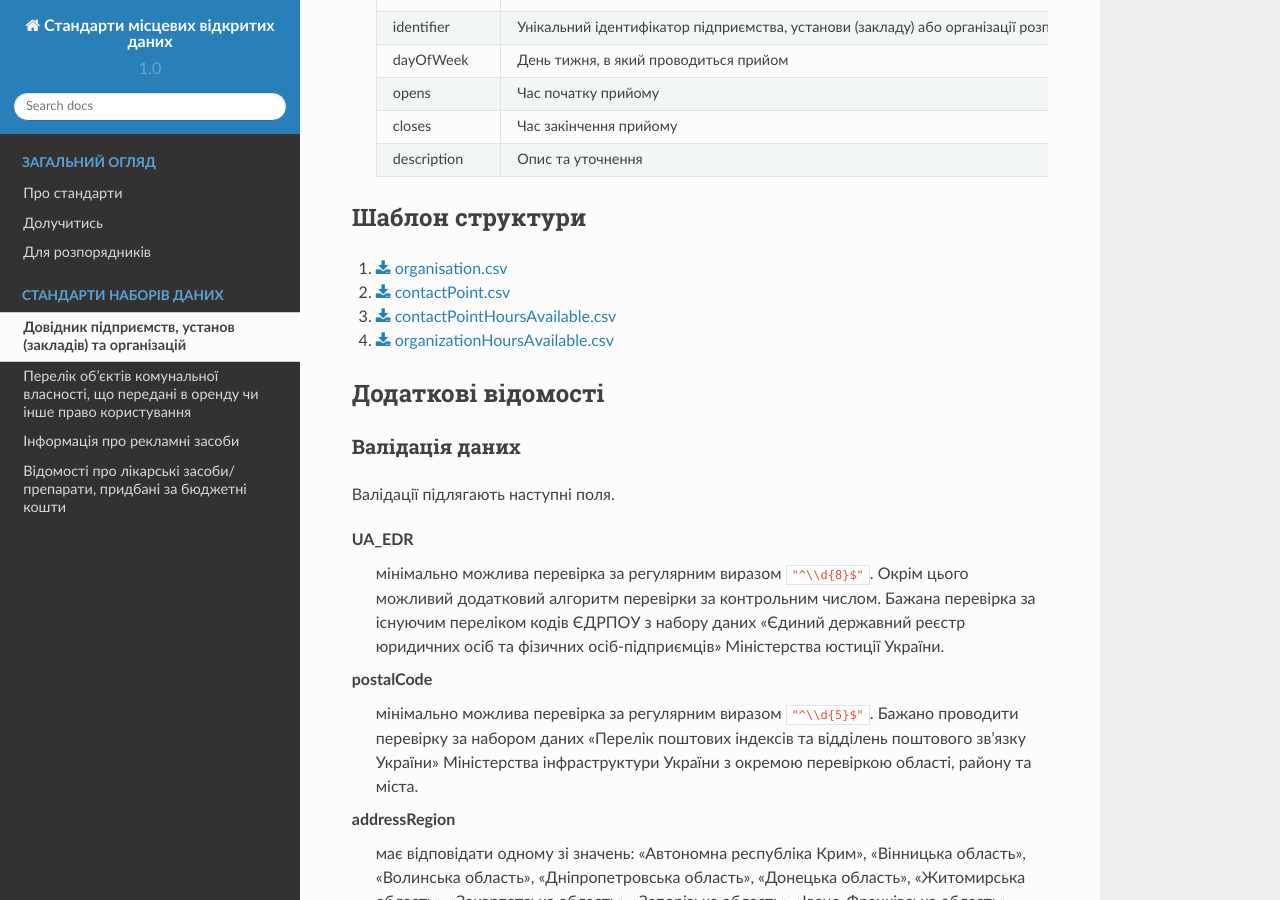
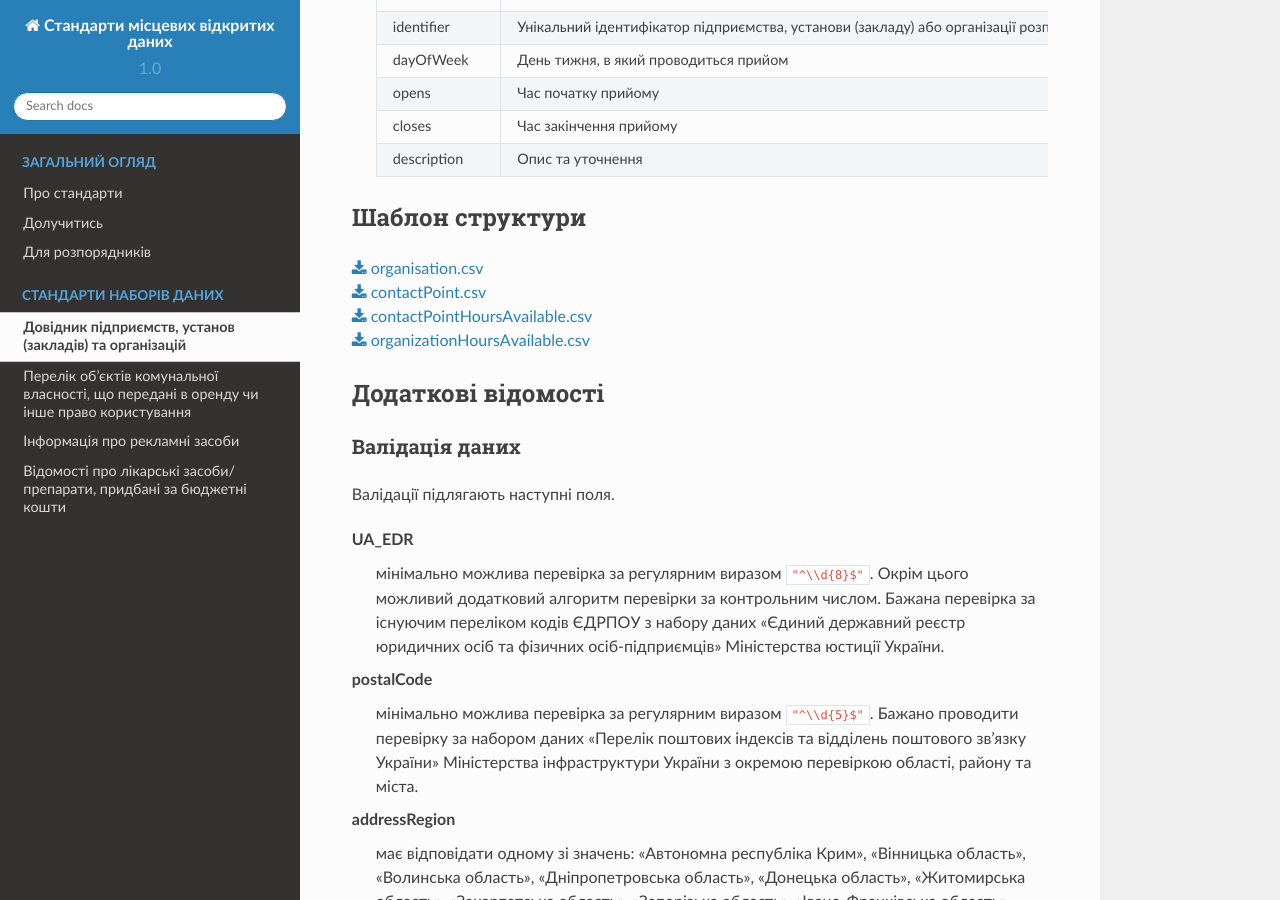
Before and after one commit to virnadiia/municipalOpenDataStandards, a Sphinx documentation site: the page built from docs/source/standards/ReferenceBookOfOrganizations/v.1.0/Standard.rst, in a window 1280 px wide and 900 px high, scrolled down 2653 px. Built offline with Sphinx 7.4.7 and the Read the Docs theme 2.0.0, drawn with Linux system fonts in a browser that asks for light colours; a script that is not in the unit is left out.

Commit message:
fixed lines

```diff
--- a/docs/source/standards/ReferenceBookOfOrganizations/v.1.0/Standard.rst
+++ b/docs/source/standards/ReferenceBookOfOrganizations/v.1.0/Standard.rst
@@ -55,11 +55,10 @@ organizationHoursAvailable.csv
 Шаблон структури
 ----------------------------
 
-#. :download:`organisation.csv <StructureTemplate/organisation.csv>`
-#. :download:`contactPoint.csv <StructureTemplate/contactPoint.csv>`
-#. :download:`contactPointHoursAvailable.csv <StructureTemplate/contactPointHoursAvailable.csv>`
-#. :download:`organizationHoursAvailable.csv <StructureTemplate/organisationHoursAvailable.csv>`
-
+| :download:`organisation.csv <StructureTemplate/organisation.csv>`
+| :download:`contactPoint.csv <StructureTemplate/contactPoint.csv>`
+| :download:`contactPointHoursAvailable.csv <StructureTemplate/contactPointHoursAvailable.csv>`
+| :download:`organizationHoursAvailable.csv <StructureTemplate/organisationHoursAvailable.csv>`
 
 Додаткові відомості
 ----------------------------
```
